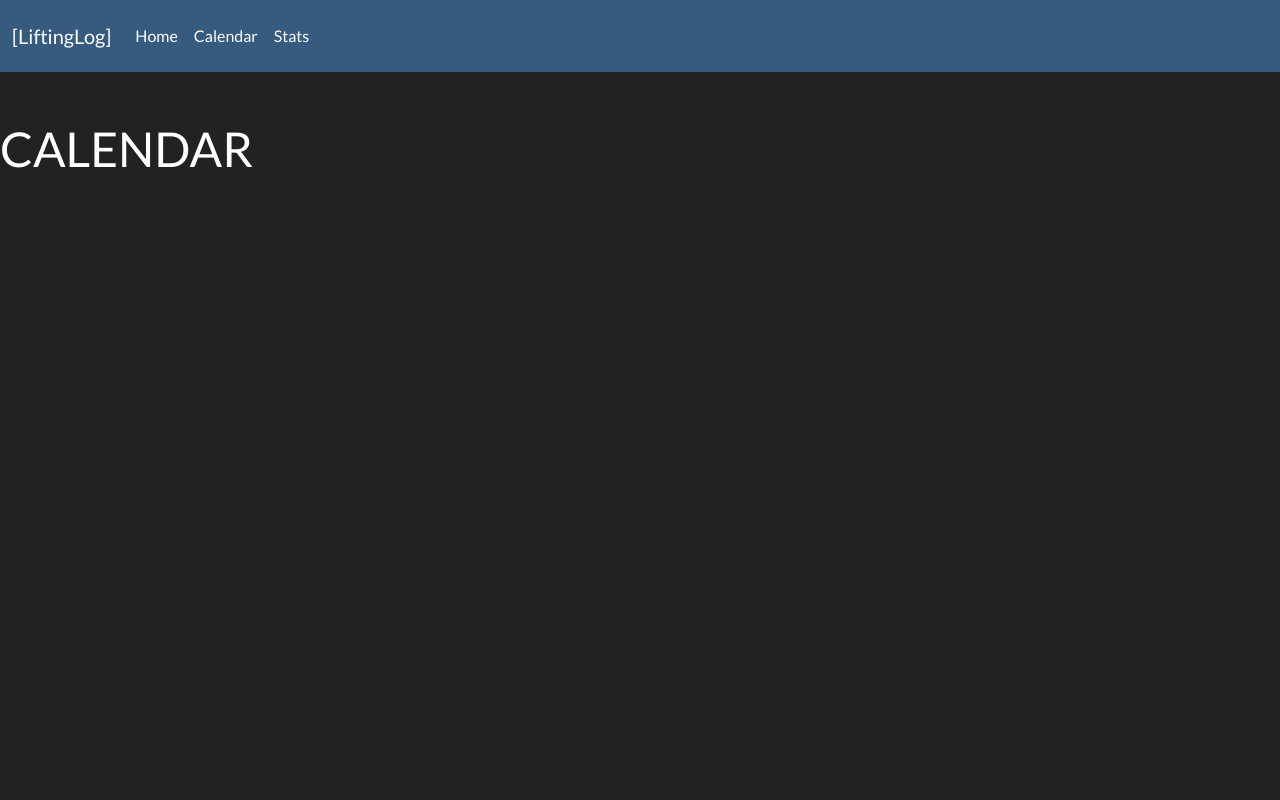
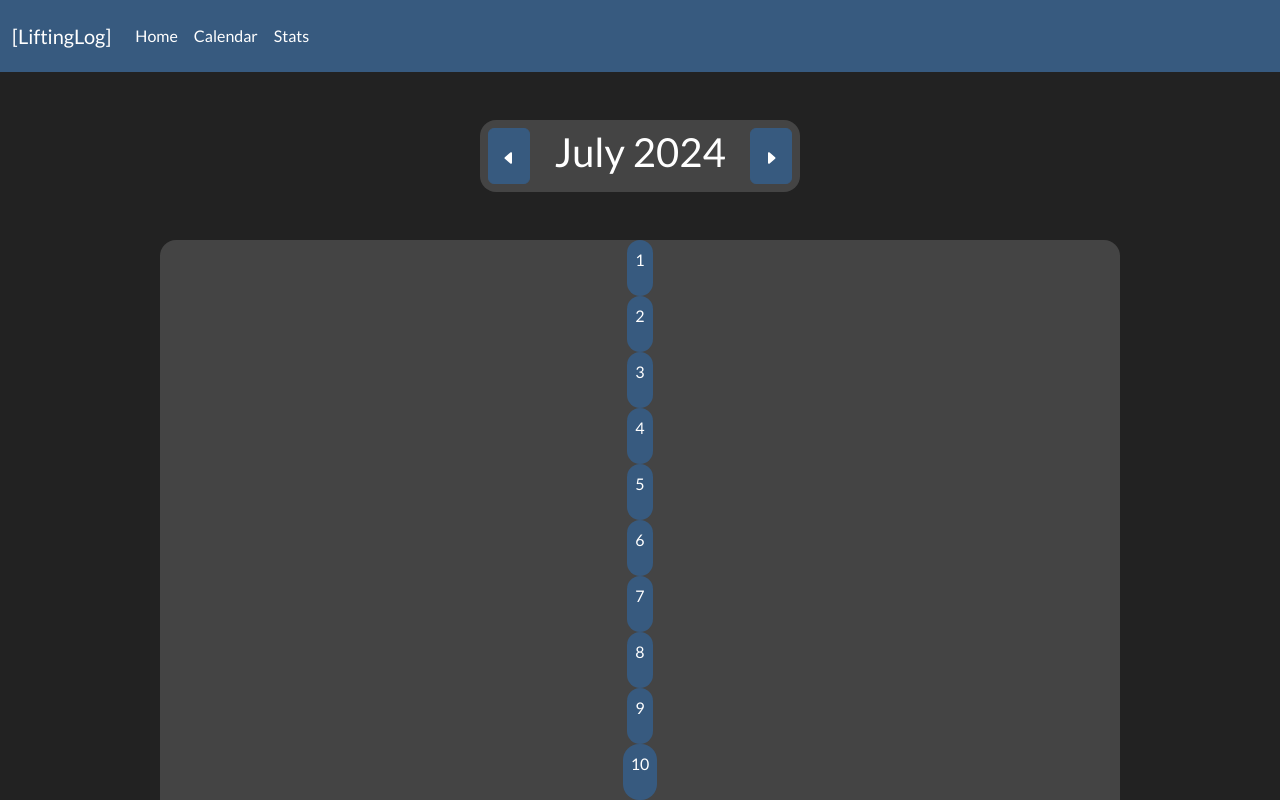
Before and after one commit to benjack795/LiftingLog, a React (Vite) app in the folder client/: page /calendar in a window 1280 px wide. Shown: the top 800 px of the page. Built offline with nearby package versions, Linux system fonts and the light colour scheme.

Commit message:
v0.2.1 added calendar blocks

```diff
--- a/client/src/components/Calendar.tsx
+++ b/client/src/components/Calendar.tsx
@@ -1,10 +1,43 @@
 import '../assets/BootswatchTheme.css';
+import leftarrow from '../assets/caret-left-fill.svg';
+import rightarrow from '../assets/caret-right-fill.svg';
+import DayBlock from './DayBlock';
+
+const monthnames = ["January","February","March","April","May","June","July","August","September","October","November","December"];
+const monthdays = [31,28,31,30,31,30,31,31,30,31,30,31];
+
 
 const Calendar = () => {
+
+    var d:Date = new Date(Date.now());
+
+    var dayarray = Array();
+    for(var i = 1; i <= monthdays[d.getMonth()-1]+1; i++){
+        dayarray.push(i);
+    }
+
     return (
         <>
             <br/><br/>
-            <h1>CALENDAR</h1>
+            <div className='d-flex justify-content-center'>
+                <div className='d-inline-flex p-2 bg-secondary rounded-4 w-25 justify-content-between'>
+                    <button type="button" className="btn btn-primary">
+                        <img src={leftarrow}/>
+                    </button>
+                    <h2>{monthnames[d.getMonth()] + " " + d.getFullYear()}</h2>
+                    <button type="button" className="btn btn-primary">
+                        <img src={rightarrow}/>
+                    </button>
+                </div>
+            </div>
+            <br/><br/>
+            <div className='d-flex justify-content-center'>
+                <div className='bg-secondary w-75 rounded-4'>
+                    {dayarray.map((num:number) => (
+                        <DayBlock daynum={num}/>
+                    ))}
+                </div>
+            </div>
         </>
     )
 }
--- /dev/null
+++ b/client/src/components/DayBlock.tsx
@@ -0,0 +1,17 @@
+import '../assets/BootswatchTheme.css';
+
+
+const DayBlock = ({daynum} : {daynum: number}) => {
+
+    return (
+        <>
+            <div className='d-flex justify-content-center'>
+                <div className='d-inline-flex p-2 bg-primary rounded-4 justify-content-between'>
+                    <p>{daynum}</p>
+                </div>
+            </div>
+        </>
+    )
+}
+
+export default DayBlock;
```
Also changed, not shown: client/src/assets/caret-left-fill.svg (added), client/src/assets/caret-right-fill.svg (added), 2 other files (tests, documents, lock files or other folders).
